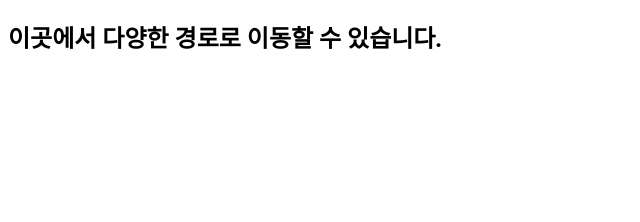
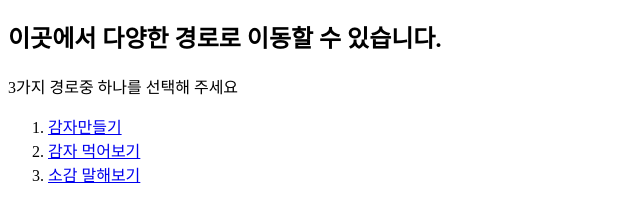
Before and after one commit to ppjs1034/potato, a plain HTML site: page index.html in a window 1280 px wide. Shown: the part 70-292 px from the top of the page, without its empty margins (0-640 px from the left). Drawn offline with Linux system fonts and the light colour scheme.

Commit message:
Add files via upload

```diff
--- a/index.html
+++ b/index.html
@@ -5,6 +5,12 @@
 </head>
 <body>
   <h1>환영합니다.</h1>
-</body>
  <h2>이곳에서 다양한 경로로 이동할 수 있습니다.</h2>
+ <p>3가지 경로중 하나를 선택해 주세요</p>
+ <ol>
+   <li><a href="1.html">감자만들기</a></li>
+   <li><a href="2.html">감자 먹어보기</a></li>
+   <li><a href="3.html">소감 말해보기</a></li>
+   </ol>
+  </body>
 </html>
```
